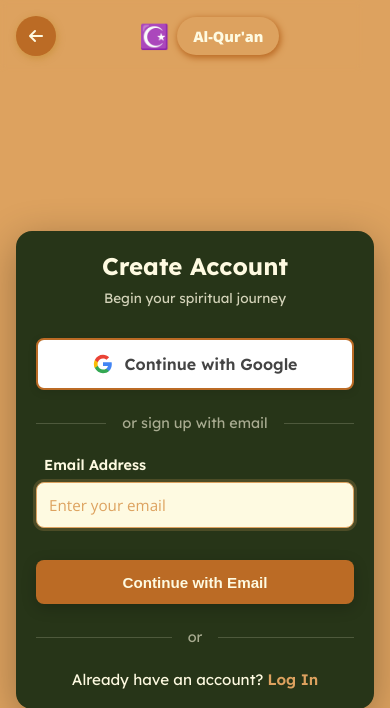
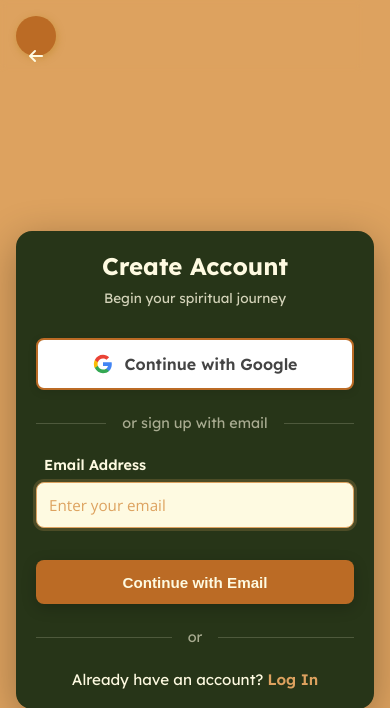
Before and after one commit to Mystibear125/Quran-App, a Django app: page /signup/ in a window 390 px wide. Shown: the top 708 px of the page. Run offline with Django 5.2, Linux system fonts and the light colour scheme; some libraries are stand-ins or nearby versions.

Commit message:
Mobile styling improv

```diff
--- a/core/static/home/styles/style.css
+++ b/core/static/home/styles/style.css
@@ -493,8 +493,8 @@ body.sidebar-open {
     }
     .header-status{
         flex-direction: column;
-        gap: 0rem;
-        margin-left: 2.5rem;
+        gap: 0.25rem;
+        margin-left: 4rem;
     }
     .header-status .tab{
         padding: 0rem;
--- a/core/static/signin/styles/auth.css
+++ b/core/static/signin/styles/auth.css
@@ -50,6 +50,7 @@ header {
     box-shadow: 1px 2px 6px 1px rgba(194, 137, 44, 0.5);
     text-decoration: none;
     flex-shrink: 0;
+    padding-top: 2.5rem;
 }
 .back-btn:hover {
     background-color: var(--pakistan-green);
--- a/core/static/signup/styles/auth.css
+++ b/core/static/signup/styles/auth.css
@@ -50,6 +50,7 @@ header {
     box-shadow: 1px 2px 6px 1px rgba(194, 137, 44, 0.5);
     text-decoration: none;
     flex-shrink: 0;
+    padding-top: 2.5rem;
 }
 
 .back-btn:hover {
--- a/core/templates/aboutus/aboutus.html
+++ b/core/templates/aboutus/aboutus.html
@@ -5,7 +5,7 @@
     <meta charset="UTF-8">
     <meta name="viewport" content="width=device-width, initial-scale=1.0">
     <title>About Us - Al-Qur'an</title>
-    <link rel="stylesheet" href="{% static 'aboutus/styles/pages-style.css' %}?v=1.0.1">
+    <link rel="stylesheet" href="{% static 'aboutus/styles/pages-style.css' %}">
     <link rel="preconnect" href="https://fonts.googleapis.com">
     <link rel="preconnect" href="https://fonts.gstatic.com" crossorigin>
     <link href="https://fonts.googleapis.com/css2?family=Lexend:wght@100..900&family=Open+Sans:ital,wght@0,300..800;1,300..800&family=Roboto:ital,wght@0,100..900;1,100..900&display=swap" rel="stylesheet">
@@ -15,9 +15,6 @@
         <a href="{% url 'home' %}" class="back-btn">
             <i class="fa-solid fa-arrow-left"></i>
         </a>
-        <div class="logo">
-            <p class="name">Al-Qur'an</p>
-        </div>
     </header>
 
     <main class="page-container">
--- a/core/templates/contactus/contactus.html
+++ b/core/templates/contactus/contactus.html
@@ -16,9 +16,6 @@
         <a href="{% url 'home' %}" class="back-btn">
             <i class="fa-solid fa-arrow-left"></i>
         </a>
-        <div class="logo">
-            <p class="name">Al-Qur'an</p>
-        </div>
     </header>
 
     <main class="page-container">
--- a/core/templates/feedback/feedback.html
+++ b/core/templates/feedback/feedback.html
@@ -5,7 +5,7 @@
     <meta charset="UTF-8">
     <meta name="viewport" content="width=device-width, initial-scale=1.0">
     <title>Feedback - Al-Qur'an</title>
-    <link rel="stylesheet" href="{% static 'feedback/styles/pages-style.css' %}?v=1.0.1">
+    <link rel="stylesheet" href="{% static 'feedback/styles/pages-style.css' %}">
     <link rel="stylesheet" href="{% static 'home/styles/style.css' %}">
     <link rel="preconnect" href="https://fonts.googleapis.com">
     <link rel="preconnect" href="https://fonts.gstatic.com" crossorigin>
@@ -16,9 +16,6 @@
         <a href="{% url 'home' %}" class="back-btn">
             <i class="fa-solid fa-arrow-left"></i>
         </a>
-        <div class="logo">
-            <p class="name">Al-Qur'an</p>
-        </div>
     </header>
 
     <main class="page-container">
--- a/core/templates/signup/signup.html
+++ b/core/templates/signup/signup.html
@@ -5,7 +5,7 @@
     <meta charset="UTF-8">
     <meta name="viewport" content="width=device-width, initial-scale=1.0">
     <title>Sign Up - Al-Qur'an</title>
-    <link rel="stylesheet" href="{% static 'signup/styles/auth.css' %}?v=1.0.1">
+    <link rel="stylesheet" href="{% static 'signup/styles/auth.css' %}">
     <link rel="preconnect" href="https://fonts.googleapis.com">
     <link rel="preconnect" href="https://fonts.gstatic.com" crossorigin>
     <link href="https://fonts.googleapis.com/css2?family=Lexend:wght@100..900&family=Open+Sans:ital,wght@0,300..800;1,300..800&family=Roboto:ital,wght@0,100..900;1,100..900&display=swap" rel="stylesheet">
--- a/core/templates/signup/signup_step1.html
+++ b/core/templates/signup/signup_step1.html
@@ -5,7 +5,7 @@
     <meta charset="UTF-8">
     <meta name="viewport" content="width=device-width, initial-scale=1.0">
     <title>Sign Up - Al-Qur'an</title>
-    <link rel="stylesheet" href="{% static 'signup/styles/auth.css' %}?v=1.0.2">
+    <link rel="stylesheet" href="{% static 'signup/styles/auth.css' %}">
     <link rel="preconnect" href="https://fonts.googleapis.com">
     <link rel="preconnect" href="https://fonts.gstatic.com" crossorigin>
     <link href="https://fonts.googleapis.com/css2?family=Lexend:wght@100..900&family=Open+Sans:ital,wght@0,300..800;1,300..800&family=Roboto:ital,wght@0,100..900;1,100..900&display=swap" rel="stylesheet">
@@ -54,10 +54,6 @@
             <a href="{% url 'home' %}" class="back-btn">
                 <i class="fa-solid fa-arrow-left"></i>
             </a>
-            <div class="logo">
-                <span class="logo-icon">☪️</span>
-                <p class="name">Al-Qur'an</p>
-            </div>
         </header>
 
         <section class="auth-container">
--- a/core/templates/signup/signup_step2.html
+++ b/core/templates/signup/signup_step2.html
@@ -5,7 +5,7 @@
     <meta charset="UTF-8">
     <meta name="viewport" content="width=device-width, initial-scale=1.0">
     <title>Verify Email - Al-Qur'an</title>
-    <link rel="stylesheet" href="{% static 'signup/styles/auth.css' %}?v=1.0.1">
+    <link rel="stylesheet" href="{% static 'signup/styles/auth.css' %}">
     <link rel="preconnect" href="https://fonts.googleapis.com">
     <link rel="preconnect" href="https://fonts.gstatic.com" crossorigin>
     <link href="https://fonts.googleapis.com/css2?family=Lexend:wght@100..900&family=Open+Sans:ital,wght@0,300..800;1,300..800&family=Roboto:ital,wght@0,100..900;1,100..900&display=swap" rel="stylesheet">
@@ -16,10 +16,6 @@
             <a href="{% url 'signup_step1_email' %}" class="back-btn">
                 <i class="fa-solid fa-arrow-left"></i>
             </a>
-            <div class="logo">
-                <span class="logo-icon">☪️</span>
-                <p class="name">Al-Qur'an</p>
-            </div>
         </header>
 
         <section class="auth-container">
--- a/core/templates/signup/signup_step3.html
+++ b/core/templates/signup/signup_step3.html
@@ -5,7 +5,7 @@
     <meta charset="UTF-8">
     <meta name="viewport" content="width=device-width, initial-scale=1.0">
     <title>Complete Registration - Al-Qur'an</title>
-    <link rel="stylesheet" href="{% static 'signup/styles/auth.css' %}?v=1.0.1">
+    <link rel="stylesheet" href="{% static 'signup/styles/auth.css' %}">
     <link rel="preconnect" href="https://fonts.googleapis.com">
     <link rel="preconnect" href="https://fonts.gstatic.com" crossorigin>
     <link href="https://fonts.googleapis.com/css2?family=Lexend:wght@100..900&family=Open+Sans:ital,wght@0,300..800;1,300..800&family=Roboto:ital,wght@0,100..900;1,100..900&display=swap" rel="stylesheet">
@@ -16,10 +16,6 @@
             <a href="{% url 'signup_step2_verify' %}" class="back-btn">
                 <i class="fa-solid fa-arrow-left"></i>
             </a>
-            <div class="logo">
-                <span class="logo-icon">☪️</span>
-                <p class="name">Al-Qur'an</p>
-            </div>
         </header>
 
         <section class="auth-container">
```
